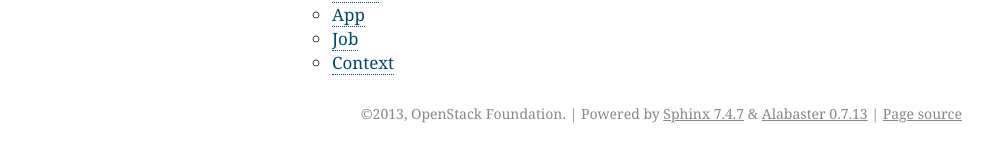
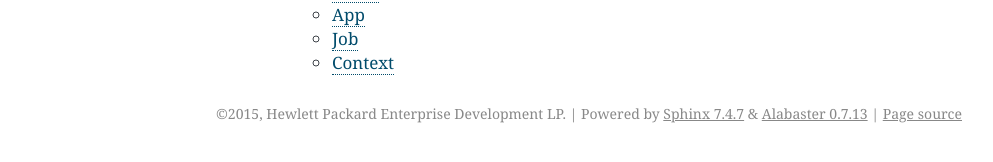
Before and after one commit to spark-jobserver/python-sjsclient, a Sphinx documentation site: the page built from doc/source/index.rst, in a window 1280 px wide. Shown: the part 468-630 px from the top of the page, without its empty margins (148-1141 px from the left). Built offline with Sphinx 7.4.7, drawn with Linux system fonts in a browser that asks for light colours.

```diff
--- a/doc/source/conf.py
+++ b/doc/source/conf.py
@@ -1,16 +1,4 @@
 # -*- coding: utf-8 -*-
-# Licensed under the Apache License, Version 2.0 (the "License");
-# you may not use this file except in compliance with the License.
-# You may obtain a copy of the License at
-#
-#    http://www.apache.org/licenses/LICENSE-2.0
-#
-# Unless required by applicable law or agreed to in writing, software
-# distributed under the License is distributed on an "AS IS" BASIS,
-# WITHOUT WARRANTIES OR CONDITIONS OF ANY KIND, either express or
-# implied.
-# See the License for the specific language governing permissions and
-# limitations under the License.
 
 import os
 import sys
@@ -23,7 +11,6 @@ sys.path.insert(0, os.path.abspath('../..'))
 extensions = [
     'sphinx.ext.autodoc',
     #'sphinx.ext.intersphinx',
-    'oslosphinx'
 ]
 
 # autodoc generation is a bit aggressive and a nuisance when doing heavy
@@ -38,7 +25,7 @@ master_doc = 'index'
 
 # General information about the project.
 project = u'python-sjsclient'
-copyright = u'2013, OpenStack Foundation'
+copyright = u'2015, Hewlett Packard Enterprise Development LP'
 
 # If true, '()' will be appended to :func: etc. cross-reference text.
 add_function_parentheses = True
@@ -67,8 +54,7 @@ htmlhelp_basename = '%sdoc' % project
 latex_documents = [
     ('index',
      '%s.tex' % project,
-     u'%s Documentation' % project,
-     u'OpenStack Foundation', 'manual'),
+     u'%s Documentation' % project),
 ]
 
 # Example configuration for intersphinx: refer to the Python standard library.
```
